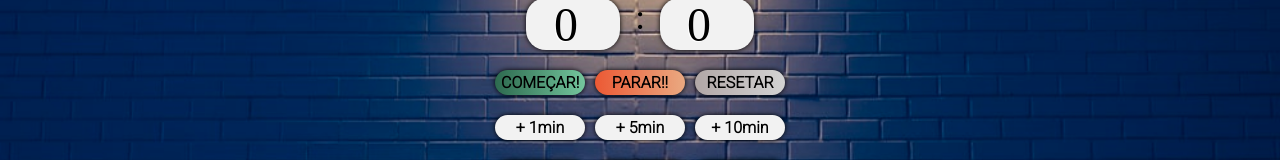
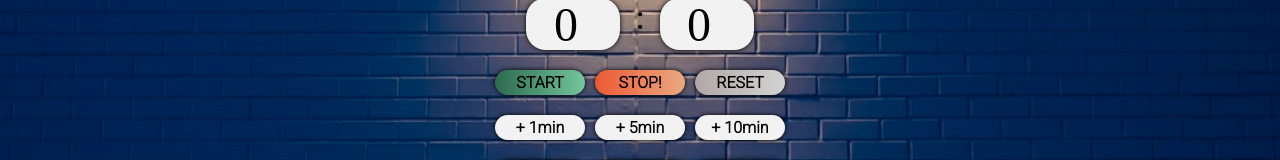
Before and after one commit to felipemuller20/stopwatch-project, a React (Create React App) app in the folder stop-watch/: page / in a window 1280 px wide. Shown: the part 349-509 px from the top of the page. Built offline with nearby package versions, Linux system fonts and the light colour scheme; a web font is replaced by a local one.

Commit message:
Alteraçao nos textos

```diff
--- a/stop-watch/src/components/TimerSettings.jsx
+++ b/stop-watch/src/components/TimerSettings.jsx
@@ -5,9 +5,9 @@ class TimerSettings extends React.Component {
     const { start, stop, reset } = this.props
     return (
       <div className='main-buttons-container'>
-        <button type='button' onClick={start} id='start'>COMEÇAR!</button>
-        <button type='button' onClick={stop} id='stop'>PARAR!!</button>
-        <button type='button' onClick={reset} id='reset'>RESETAR</button>
+        <button type='button' onClick={start} id='start'>START</button>
+        <button type='button' onClick={stop} id='stop'>STOP!</button>
+        <button type='button' onClick={reset} id='reset'>RESET</button>
       </div>
     );
   }
```
